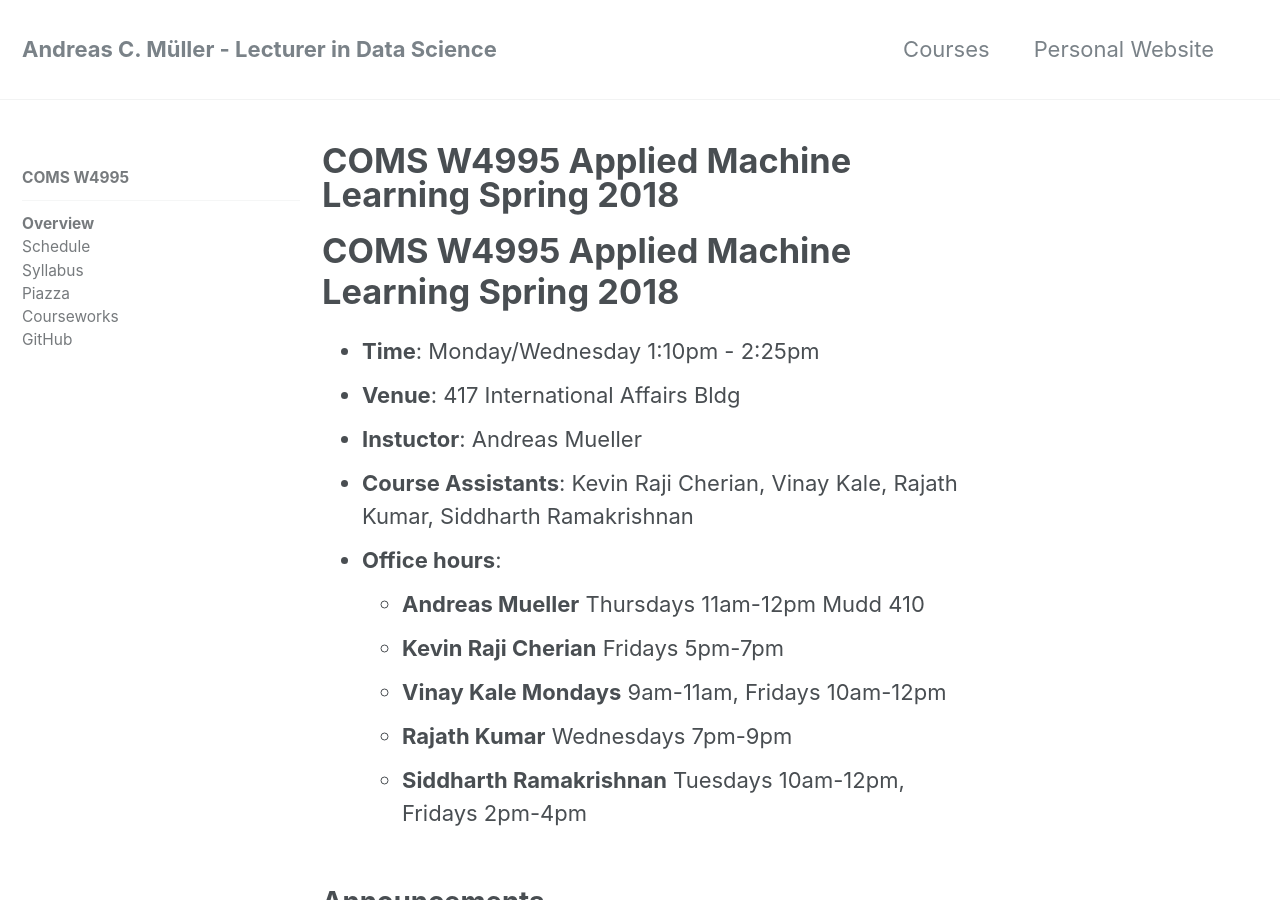
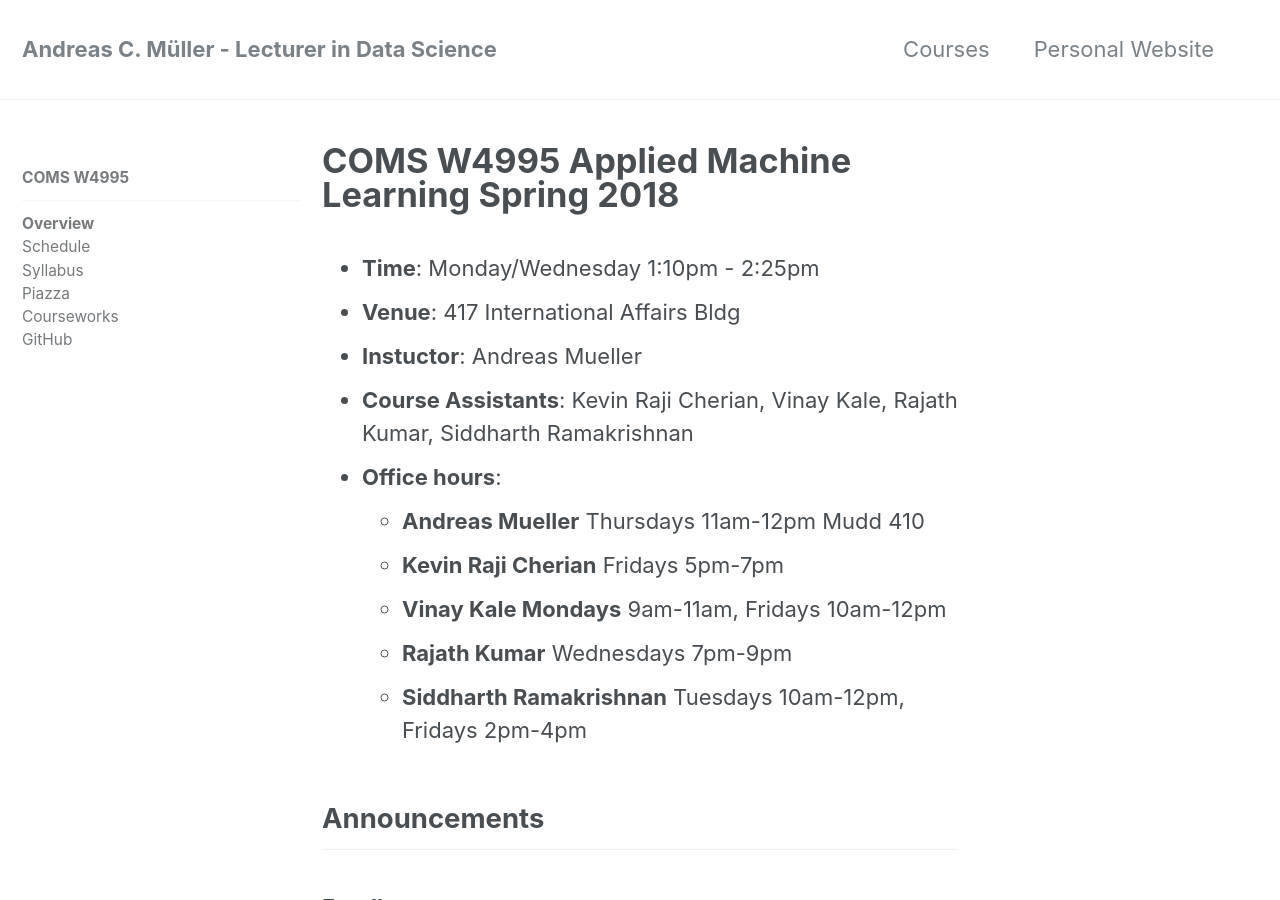
Before and after one commit to amueller/columbia-website, a Jekyll site: the page built from _comsw4995s18/home.md, in a window 1280 px wide and 900 px high. Built offline with Jekyll 4.4.1, drawn with Linux system fonts in a browser that asks for light colours; nearby versions of some CDN libraries.

Commit message:
fix double title

```diff
--- a/_comsw4995s18/home.md
+++ b/_comsw4995s18/home.md
@@ -6,7 +6,6 @@ sidebar:
   nav: "comsw4995s18"
 ---
 
-<h1>COMS W4995 Applied Machine Learning Spring 2018</h1>
 - **Time**: Monday/Wednesday 1:10pm - 2:25pm
 - **Venue**: 417 International Affairs Bldg
 - **Instuctor**: Andreas Mueller
```
